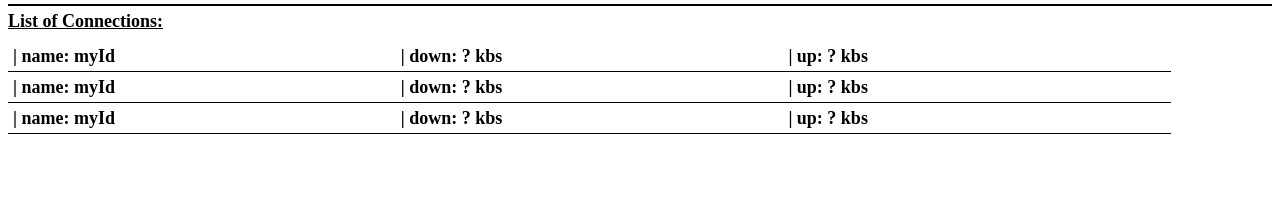
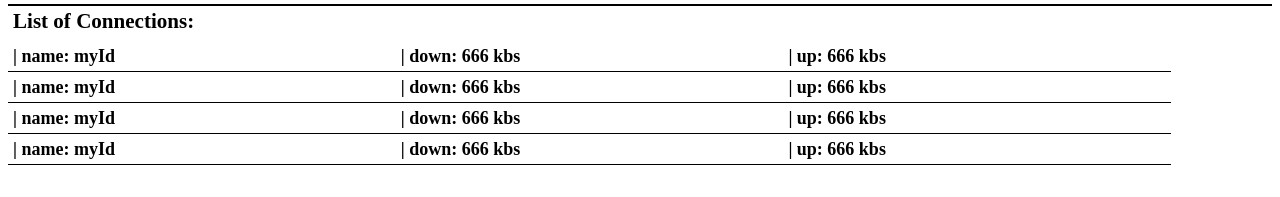
Before and after one commit to pawadrdk/hackday-p2p-player, a website built with webpack: page index.html in a window 1280 px wide. Shown: the part 545-742 px from the top of the page. Built offline with nearby package versions, Linux system fonts and the light colour scheme; no server answers.

Commit message:
monitor styling

```diff
--- a/index.html
+++ b/index.html
@@ -14,8 +14,8 @@
   </script>
   <div class="monitoring">
     <div id="total-connections">Total Connections: </div>
+    <h3> List of Connections:</h3>
     <ul id="connections-list">
-      <li> List of Connections: </li>
     </ul>
   </div>
   <script src="./src/libs/videojs/video.min.js" type="text/javascript"></script>
--- a/src/css/styles.css
+++ b/src/css/styles.css
@@ -77,3 +77,7 @@ video::-webkit-media-controls-enclosure {
   border-bottom: 1px solid black;
   padding:5px;
 }
+.monitoring h3{
+  padding:5px;
+  margin:0;
+}
--- a/src/js/script.js
+++ b/src/js/script.js
@@ -1,7 +1,7 @@
 "use strict";
 // hls
 
-const mSeedPeer = "http://172.20.10.3:10000/master.m3u8";
+const mSeedPeer = "http://localhost:10000/master.m3u8";
 const hqDR2 = "https://drevent-lh.akamaihd.net/i/event12_0@427365/master.m3u8";
 const DR2 = "https://dr02-lh.akamaihd.net/i/dr02_0@147055/master.m3u8"
 
@@ -76,11 +76,11 @@ player.getChild('controlBar').addChild('hqBtn');
 
 var totalConnections = document.getElementById("total-connections");
 var connectionsList = document.getElementById("connections-list");
-console.log("total", totalConnections);
-console.log("connectionslist", connectionsList);
+
 function updateTotal(connections) {
   totalConnections.innerHTML = "Total Connections: " + connections;
 }
+
 function addToConnectionList(connection) {
   var connectionId = connection.id ? connection.id : "unnamed";
   var connectionUp = connection.upload ? connection.upload : "? kbs";
@@ -94,10 +94,18 @@ function addToConnectionList(connection) {
 
   var listElement = document.createElement('li');
   listElement.innerHTML = template;
-  console.log("list element", listElement);
   connectionsList.appendChild(listElement);
+
+  return listElement;
 }
+function updateMonitor(connections) {
+  connectionsList.innerHTML = '';
+  connections.forEach(function(connection) {
+    addToConnectionList(connection);
+  });
+}
+
 updateTotal("1");
-addToConnectionList({"id": "myId", "up":"500 kbs", "down": "600 kbs"});
-addToConnectionList({"id": "myId", "up":"500 kbs", "down": "600 kbs"});
-addToConnectionList({"id": "myId", "up":"500 kbs", "down": "600 kbs"});
+addToConnectionList({"id": "myId", "upload":"500 kbs", "download": "600 kbs"});
+addToConnectionList({"id": "myId", "upload":"500 kbs", "download": "600 kbs"});
+updateMonitor([{"id": "myId", "upload":"666 kbs", "download": "666 kbs"},{"id": "myId", "upload":"666 kbs", "download": "666 kbs"},{"id": "myId", "upload":"666 kbs", "download": "666 kbs"},{"id": "myId", "upload":"666 kbs", "download": "666 kbs"}]);
```
